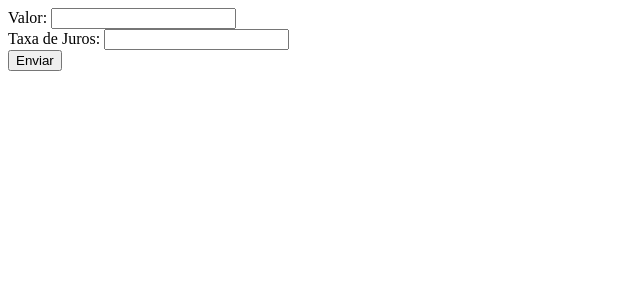
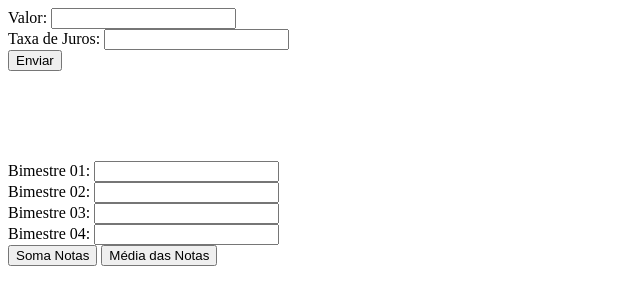
Before and after one commit to legorll/primeiroi_3t-1, a plain HTML site: page index.html in a window 1280 px wide. Shown: the whole page, without its empty margins (0-640 px from the left). Drawn offline with Linux system fonts and the light colour scheme.

Commit message:
Update index.html

```diff
--- a/index.html
+++ b/index.html
@@ -14,5 +14,14 @@
  Taxa de Juros: <input id="juros" type="text"> <br>
  <button onclick="total()">Enviar</button>
 
+ <br><br><br><br>
+ <span id="resultado"></span><br><br>
+ Bimestre 01: <input id="b1"type="text"> <br>
+ Bimestre 02: <input id="b2"type="text"> <br>
+ Bimestre 03: <input id="b3"type="text"> <br>
+ Bimestre 04: <input id="b4"type="text"> <br>
+ <button onclick="soma()">Soma Notas</button>
+ <button onclick="média()">Média das Notas</button>
+
 </body>
 </html>
```
